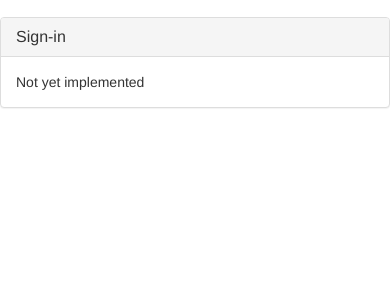
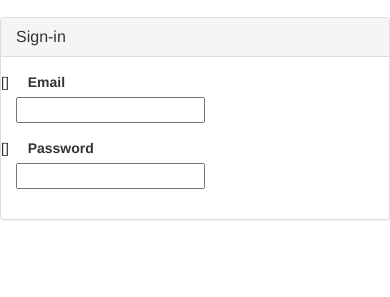
Before and after one commit to danizen/pack493-awards, a Django app: template accounts/templates/registration/login.html in a window 390 px wide. Shown: the part 54-351 px from the top of the page. Run offline with Django 3.2, Linux system fonts and the light colour scheme; the template is opened without the code that fills it, so the values that code supplies are empty, except form fields; tables that the repository leaves empty hold one stand-in row (values such as "Sample post"); form fields are guessed from the names that the template uses; some libraries are stand-ins or nearby versions.

Commit message:
Not quite there, but something on the screen.

```diff
--- a/accounts/templates/registration/login.html
+++ b/accounts/templates/registration/login.html
@@ -4,7 +4,25 @@
 <div class="row">
   <div class="panel panel-default">
     <div class="panel-heading"><h1 class="panel-title">Sign-in</h1></div>
-    <div class="panel-body">Not yet implemented</div>
+    <div class="panel-body">
+    	<form class="form form-horizontal">
+    		{{ form.non_field_errors }}
+    		<div class="form-group">
+    			{{ form.username.errors }}
+    			<label for="username" class="col-sm-2 control-label">Email</label>
+    			<div class="col-sm-10">
+    				{{ form.username }}
+    			</div>
+    		</div>
+    		<div class="form-group">
+    			{{ form.password.errors }}
+    			<label for="password" class="col-sm-2 control-label">Password</label>
+    			<div class="col-sm-10">
+    				{{ form.password }}
+    			</div>
+    		</div>
+    	</form>
+    </div>
   </div>
 </div>
 {% endblock %}
```
